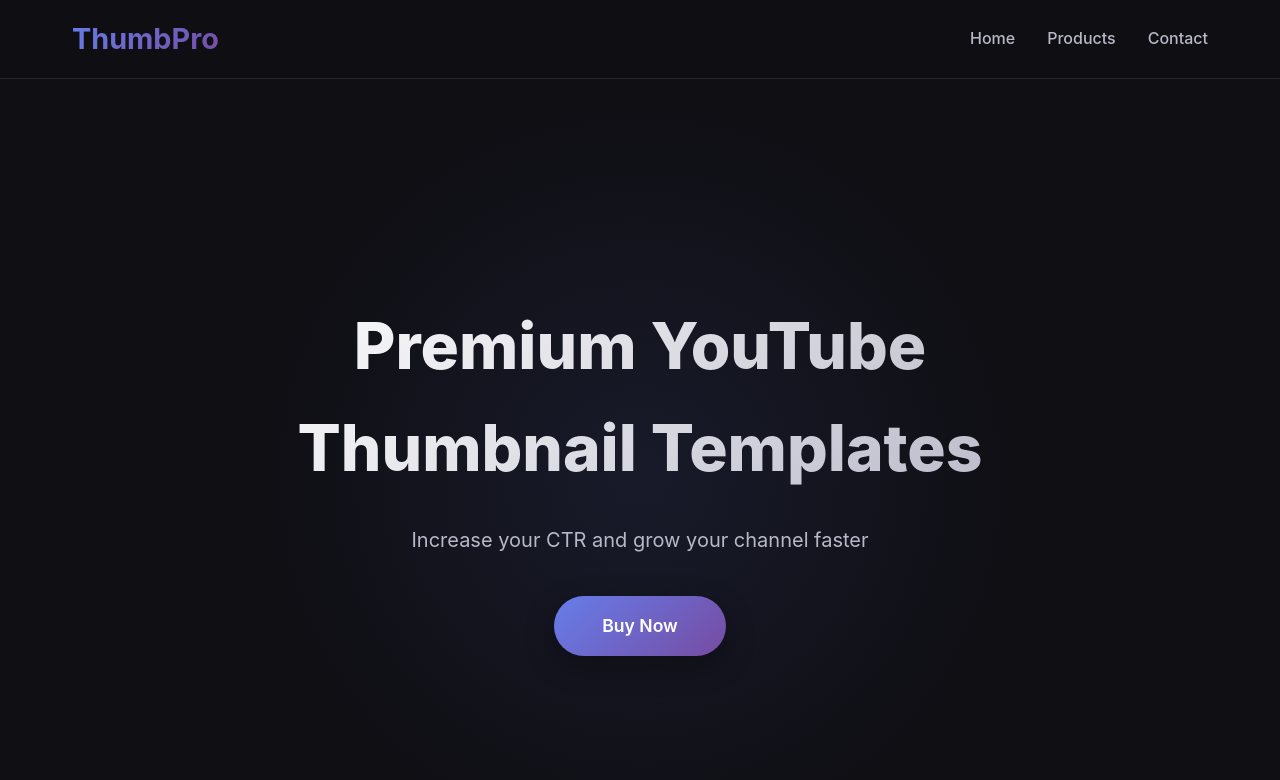
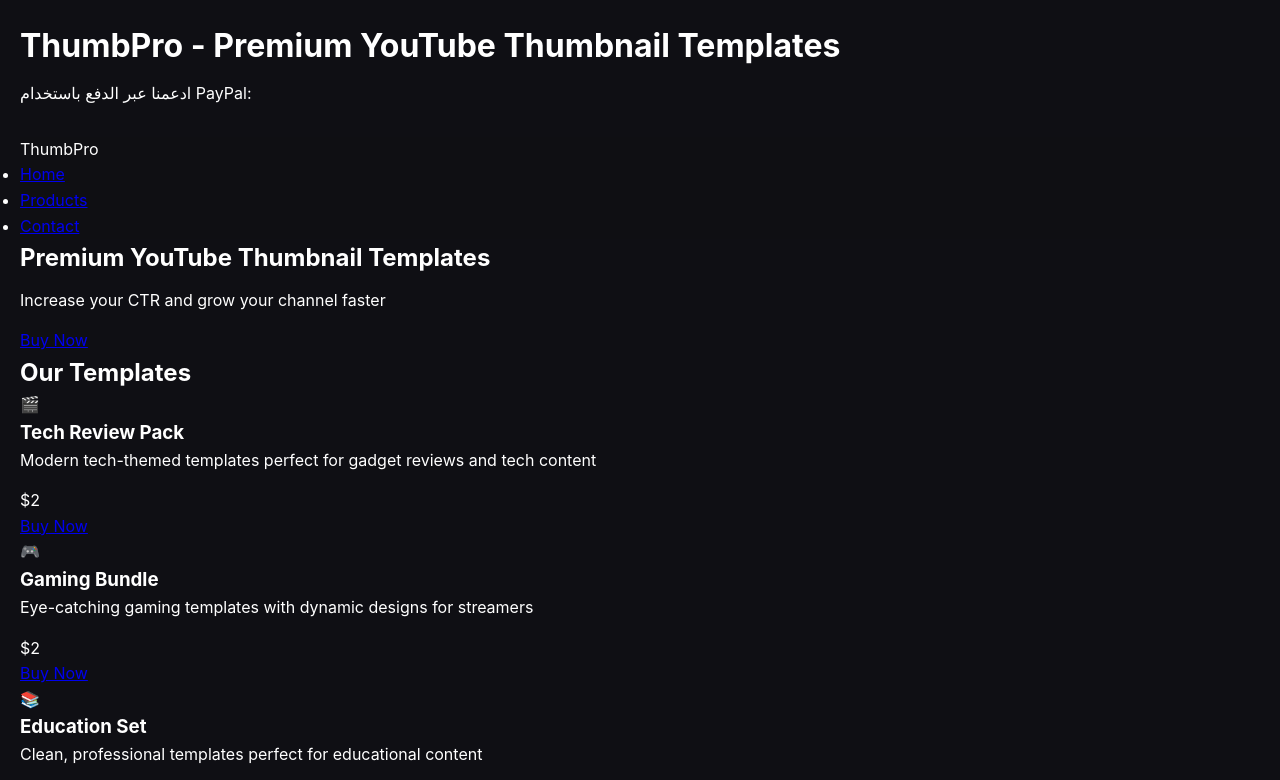
Before and after one commit to orali2022-bot/thumbpro, a plain HTML site: page index.html in a window 1280 px wide. Shown: the top 780 px of the page. Drawn offline with Linux system fonts and the light colour scheme; a script that the page names is missing.

Commit message:
Update index.html

```diff
--- a/index.html
+++ b/index.html
@@ -6,7 +6,6 @@
     <meta name="viewport" content="width=device-width, initial-scale=1.0">
     <title>ThumbPro - Premium YouTube Thumbnail Templates</title>
     <style>
-
         * {
             margin: 0;
             padding: 0;
@@ -35,64 +34,54 @@
             color: var(--text-primary);
             line-height: 1.6;
             overflow-x: hidden;
+            padding: 20px;
         }
 
-        /* Navigation */
-        nav {
-            position: sticky;
-            top: 0;
-            background: rgba(15, 15, 20, 0.95);
-            backdrop-filter: blur(10px);
-            z-index: 1000;
-            padding: 1rem 0;
-            border-bottom: 1px solid rgba(255, 255, 255, 0.1);
+        #paypal-button-container {
+            margin-top: 30px;
         }
 
-        .nav-container {
-            max-width: 1200px;
-            margin: 0 auto;
-            padding: 0 2rem;
-            display: flex;
-            justify-content: space-between;
-            align-items: center;
+        h1 {
+            margin-bottom: 10px;
         }
 
-        .logo {
-            font-size: 1.8rem;
-            font-weight: 700;
-            background: var(--accent-gradient);
-            -webkit-background-clip: text;
-            -webkit-text-fill-color: transparent;
-            background-clip: text;
+        p {
+            margin-bottom: 15px;
         }
+    </style>
+</head>
+<body>
 
-        .nav-links {
-            display: flex;
-            gap: 2rem;
-            list-style: none;
-        }
+    <h1>ThumbPro - Premium YouTube Thumbnail Templates</h1>
+    <p>ادعمنا عبر الدفع باستخدام PayPal:</p>
 
-        .nav-links a {
-            color: var(--text-secondary);
-            text-decoration: none;
-            transition: color 0.3s ease;
-            font-weight: 500;
-        }
+    <!-- زر بايبال -->
+    <div id="paypal-button-container"></div>
 
-        .nav-links a:hover {
-            color: var(--text-primary);
-        }
+    <!-- سكريبت بايبال -->
+    <script src="https://www.paypal.com/sdk/js?client-id=YOUR_CLIENT_ID&currency=USD"></script>
+    <script>
+        paypal.Buttons({
+            createOrder: function(data, actions) {
+                return actions.order.create({
+                    purchase_units: [{
+                        amount: {
+                            value: '1.00' // المبلغ بالدولار
+                        }
+                    }]
+                });
+            },
+            onApprove: function(data, actions) {
+                return actions.order.capture().then(function(details) {
+                    alert("Payment Successful! شكراً لدعمك.");
+                });
+            }
+        }).render('#paypal-button-container');
+    </script>
 
-        /* Hero Section */
-        .hero {
-            min-height: 100vh;
-            display: flex;
-            align-items: center;
-            justify-content: center;
-            text-align: center;
-            padding: 4rem 2rem;
-            background: radial-gradient(circle at 50% 50%, rgba(102, 126, 234, 0.1) 0%, transparent 50%);
-        }
+</body>
+</html
+
 
         .hero-content {
             max-width: 800px;
```
